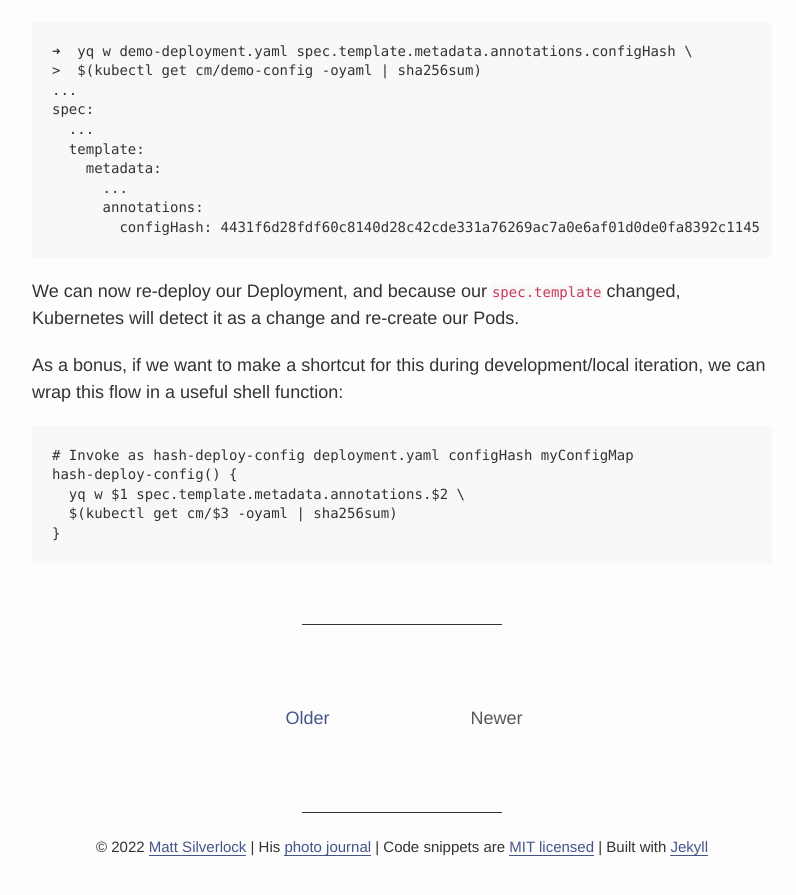
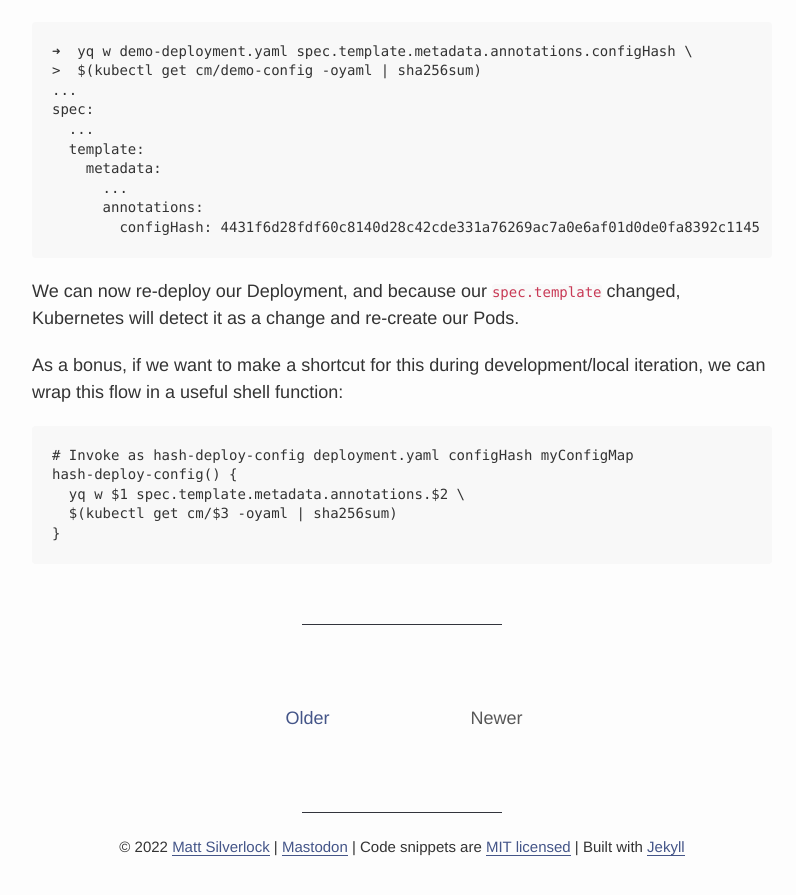
Before and after one commit to elithrar/elithrar.github.io, a Jekyll site: the page built from index.html, in a window 1280 px wide and 900 px high, scrolled down 24180 px. Shown: the top 895 px of the window, without its empty margins (238-1034 px from the left). Built offline with Jekyll 4.4.1, drawn with Linux system fonts in a browser that asks for light colours; some web fonts are replaced; the list of posts is cut into pages by our own code.

Commit message:
add mastodon rel="me"

```diff
--- a/_includes/footer.html
+++ b/_includes/footer.html
@@ -1,7 +1,7 @@
 <small
   >&copy; {{ site.time | date: "%Y" }}
-  <a href="mailto:{{ site.author.email }}">{{ site.author.name }}</a> | His
-  <a href="{{ site.author.othersite }}">photo journal</a> | Code snippets are
+  <a href="mailto:{{ site.author.email }}">{{ site.author.name }}</a> |
+  <a rel="me" href="https://mastodon.social/@elithrar">Mastodon</a> | Code snippets are
   <a href="http://choosealicense.com/licenses/mit/" title="MIT license"
     >MIT licensed</a
   >
```
